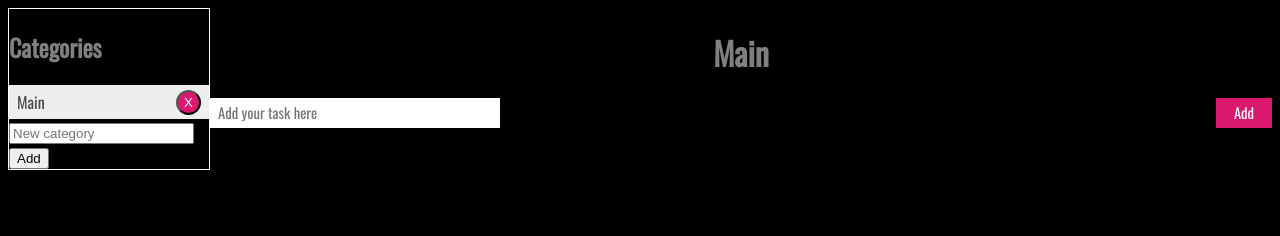
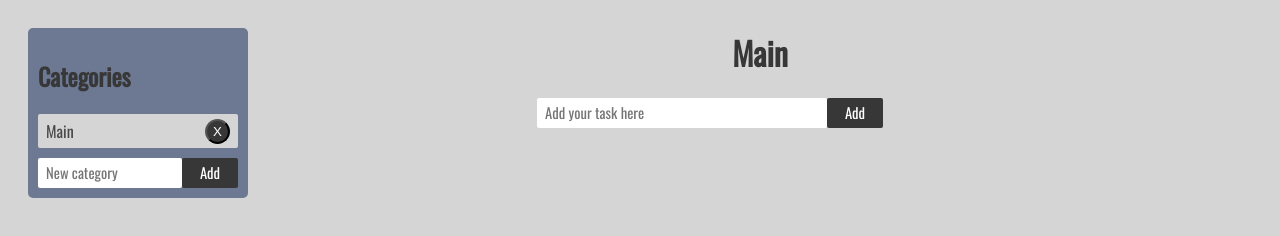
Before and after one commit to ewapotorecka/to-do-list, a website built with webpack: page index.html in a window 1280 px wide. Built offline with nearby package versions, Linux system fonts and the light colour scheme.

Commit message:
Fixed local storage for categories.

```diff
--- a/index.html
+++ b/index.html
@@ -10,13 +10,12 @@
 
 	<style>
 		:root {
-			--pink: #da196e;
 			--task-height: 30px;
 		}
 
 		body {
-			background-color: black;
-			color: grey;
+			background-color:#D5D5D5;
+			color: #373737;
 			font-family: Oswald;
 		}
 
@@ -29,33 +28,46 @@
 		}
 
 		#categories {
-			border: 1px solid white;
+			border-radius: 5px;
 			max-width: 200px;
 			flex: 1;
+			margin-left: 20px;
+			margin-top: 20px;
+			padding: 10px;
+			background-color: #6D7993
 
 
 		}
 
 		.category {
 			color: #4a4a4a;
-			background-color: #eee;
+			background-color: #D5D5D5;
 			padding: 5px 8px;
 			box-sizing: border-box;
 			margin-top: 10px;
 			transition: 0.2s ease-in-out;
 			cursor: pointer;
+			border-radius: 2px;
 		}
 
 		#tasks-list {
 			width: 350px;
    			margin: 0 auto;
 		}
+
 		h1 {
 			text-align: center;
 		}
 
+		#tasks-space {
+			width: 446px;
+			margin: 0 auto;
+		}
+
 		div#input-container {
 			height: var( --task-height );
+			display: block;
+			margin: 0 auto;
 		}
 
 		input#task {
@@ -69,6 +81,8 @@
 			float: left;
 			outline: none;
 			font-family: Oswald;
+			margin: 0 auto;
+			border-radius: 2px;
 		}
 
 		input#task:focus {
@@ -78,16 +92,17 @@
 		button#add {
 			width: 56px;
 			height: var( --task-height );
-			background-color: var( --pink );
+			background-color: #373737;
 			margin: 0;
 			border: none;
 			display: block;
-			float: right;
+			float: left;
 			cursor: pointer;
 			font-family: Oswald;
 			outline: none;
 			font-size: 11pt;
     		color: white;
+			border-radius: 2px;
 		}
 
 		button#add:hover {
@@ -106,10 +121,12 @@
 			margin-top: 10px;
 			transition: 0.2s ease-in-out;
 			cursor: pointer;
+			width: 346px;
+			border-radius: 2px;
 		}
 
 		.task-list-item.done {
-			background-color: lightslategray;
+			background-color: #96858F;
 			color: white;
 		}
 
@@ -119,12 +136,45 @@
 
 		.remove {
 			float: right;
-			background: var( --pink );
+			background: #373737;
 			border-radius: 50px;
 			width: 25px;
 			height: 25px;
 			color: white;
 			cursor: pointer;
+		}
+
+		input#new-category {
+			height: var( --task-height );
+			padding: 5px 8px;
+			box-sizing: border-box;
+			font-size: 11pt;
+			border: none;
+			width: 144px;
+			display: block;
+			float: left;
+			outline: none;
+			font-family: Oswald;
+			margin: 0 auto;
+			margin-top: 10px;
+			border-radius: 2px;
+		}
+
+		button#add-category {
+			width: 56px;
+			height: var( --task-height );
+			background-color: #373737;
+			margin: 0;
+			border: none;
+			display: block;
+			float: left;
+			cursor: pointer;
+			font-family: Oswald;
+			outline: none;
+			font-size: 11pt;
+    		color: white;
+			margin-top: 10px;
+			border-radius: 2px;
 		}
 	</style>
 </head>
@@ -146,7 +196,7 @@
 						To-do list
 					</div>
 				</h1>
-				<div>
+				<div id = "tasks-space">
 					<div id="input-container">
 						<input type="text" placeholder="Add your task here" id="task" maxlength="45">
 						<button id="add">Add</button>
--- a/src/Categories.js
+++ b/src/Categories.js
@@ -15,7 +15,8 @@ export class Categories {
 		this._onChangeListeners = [];
 		this._onAddListeners = [];
 		this._currentCategoryName = this._categories[ 0 ];
-		this._renderCategory( this._currentCategoryName );
+
+		categories.forEach( category => this._renderCategory( category ) );
 	}
 
 	onChange( listener ) {
@@ -35,23 +36,22 @@ export class Categories {
 			return;
 		}
 
-		const category = {
-			name: this._categoryInput.value
-		};
+		const categoryName = this._categoryInput.value;
 
-		this._categories.push( category );
-		this._renderCategory( category );
+		this._categories.push( categoryName );
+		this._renderCategory( categoryName );
 
-		this._onAddListeners.forEach( listener => listener( category.name ) );
+		this._currentCategoryName = categoryName;
+
+		this._onAddListeners.forEach( listener => listener( categoryName ) );
 	}
 
-	_renderCategory( category ) {
+	_renderCategory( categoryName ) {
 		const newCategoryElement = document.createElement( 'DIV' );
 		const removeButton = document.createElement( 'BUTTON' );
 
 		newCategoryElement.classList.add( 'category' );
-		newCategoryElement.innerText = category.name;
-		this._currentCategoryName = category.name;
+		newCategoryElement.innerText = categoryName;
 		this._categoryInput.value = '';
 		this._categoriesContainer.appendChild( newCategoryElement );
 		removeButton.innerHTML = 'X';
@@ -59,8 +59,8 @@ export class Categories {
 		newCategoryElement.appendChild( removeButton );
 
 		newCategoryElement.addEventListener( 'click', () => {
-			this._currentCategoryName = category.name;
-			this._onChangeListeners.forEach( listener => listener( category.name ) );
+			this._currentCategoryName = categoryName;
+			this._onChangeListeners.forEach( listener => listener( categoryName ) );
 		} );
 
 		removeButton.addEventListener( 'click', () => {
--- a/src/index.js
+++ b/src/index.js
@@ -3,7 +3,7 @@ import { Categories } from './Categories';
 
 const categories = new Categories( {
 	containerElement: document.getElementById( 'categories' ),
-	categories: loadCategories()
+	categories: loadCategoryNames()
 } );
 
 const taskList = new TaskList( {
@@ -37,11 +37,17 @@ function loadTaskListItems( categoryName ) {
 }
 
 function saveActiveTaskList( tasks ) {
+	console.log( tasks, 'task-list-' + categories.getCurrentCategoryName() );
 	const categoryName = categories.getCurrentCategoryName();
 	localStorage.setItem( 'task-list-' + categoryName, JSON.stringify( tasks ) );
 }
 
-function loadCategories() {
-	const categories = [ { name: 'Main' } ];
-	return categories;
+function loadCategoryNames() {
+	const categoryNames = Object.keys( localStorage )
+		.filter( el => el.startsWith( 'task-list-' ) )
+		.sort();
+
+	return categoryNames.length > 0 ?
+		categoryNames.map( name => name.replace( /^task-list-/, '' ) ) :
+		[ 'Main' ];
 }
```
Also changed, not shown: src/TaskList.js (line endings or trailing spaces).
